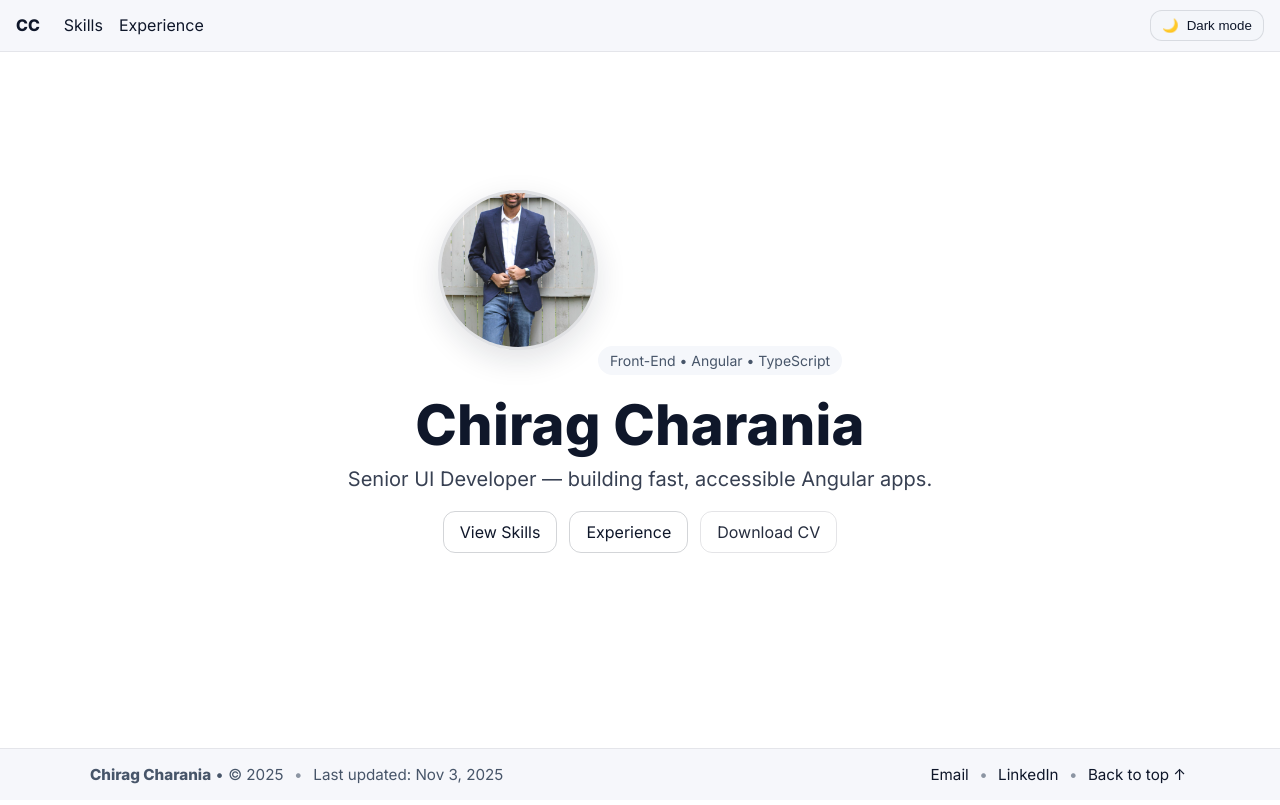
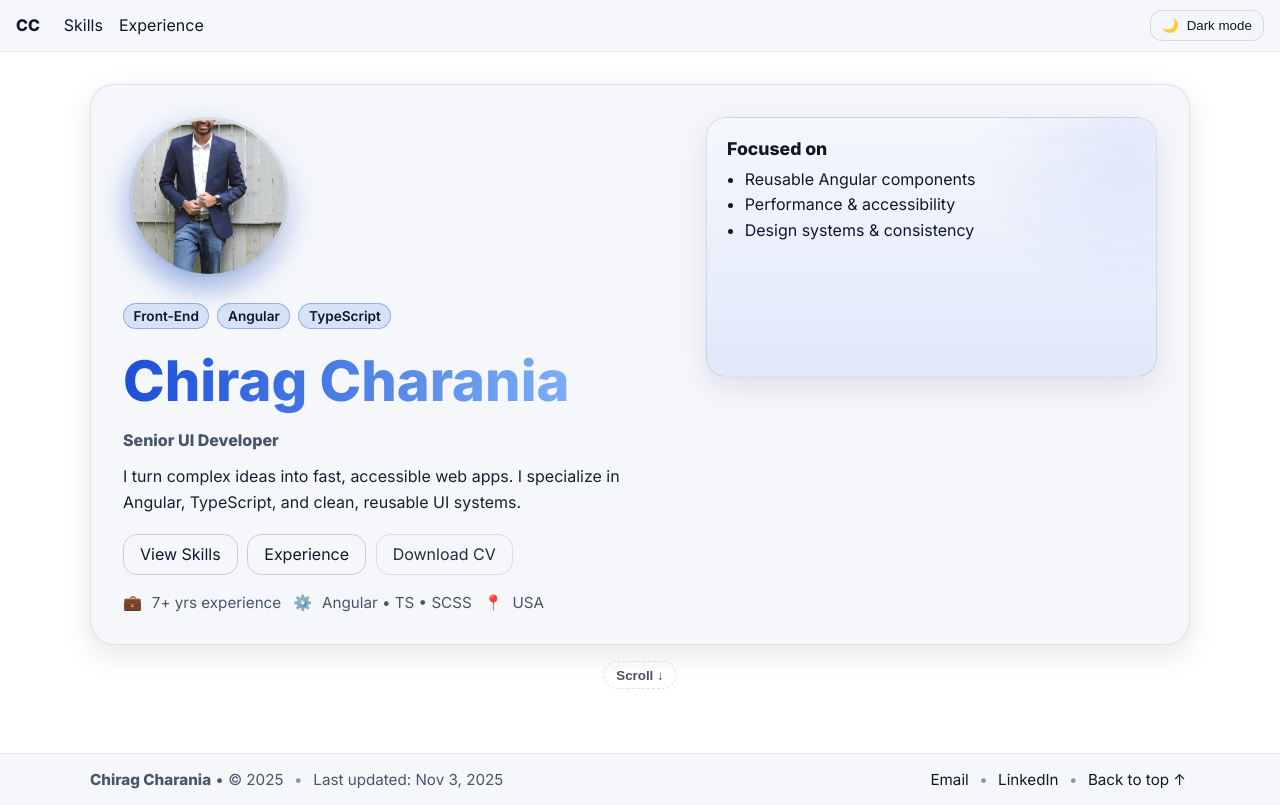
Before and after one commit to chiragcharania/chirag-portfolio, an Angular app: page / in a window 1280 px wide. Built offline with nearby package versions, Linux system fonts and the light colour scheme.

Commit message:
Home page redesign

```diff
--- a/src/app/pages/home/home.component.html
+++ b/src/app/pages/home/home.component.html
@@ -1,17 +1,58 @@
-<main class="hero">
-    <div class="hero__inner">
-        <img class="hero__avatar" src="assets/headshot.jpg" alt="Chirag Charania headshot" width="160" height="160" />
-        <div class="hero__tag">Front-End • Angular • TypeScript</div>
-        <h1 class="hero__title">Chirag Charania</h1>
-        <p class="hero__subtitle">Senior UI Developer — building fast, accessible Angular apps.</p>
+<main class="home">
+    <section class="hero-card fade-in">
+        <div class="hero-left">
+            <div class="avatar-wrap">
+                <span class="avatar-halo" aria-hidden="true"></span>
+                <img class="hero__avatar" src="assets/headshot.jpg" alt="Chirag Charania headshot" width="160"
+                    height="160" />
+            </div>
 
-        <div class="hero__cta">
-            <a class="btn" routerLink="/skills">View Skills</a>
-            <a class="btn" routerLink="/experience">Experience</a>
-            <a class="btn btn--ghost" href="assets/Chirag-Charania-Updated-Resume.pdf" target="_blank" rel="noopener">
-                Download CV
-            </a>
+            <div class="hero-tags">
+                <span class="tag">Front-End</span>
+                <span class="tag">Angular</span>
+                <span class="tag">TypeScript</span>
+            </div>
+
+            <h1 class="hero-title">Chirag Charania</h1>
+            <p class="hero-kicker">Senior UI Developer</p>
+
+            <p class="hero-summary">
+                I turn complex ideas into fast, accessible web apps. I specialize in Angular, TypeScript, and clean,
+                reusable UI systems.
+            </p>
+
+            <div class="hero-cta">
+                <a class="btn" routerLink="/skills">View Skills</a>
+                <a class="btn" routerLink="/experience">Experience</a>
+                <a class="btn btn--ghost" href="assets/Chirag-Charania-Updated-Resume.pdf" target="_blank"
+                    rel="noopener">Download CV</a>
+            </div>
+
+            <ul class="hero-stats" aria-label="Quick facts">
+                <li><span aria-hidden="true">💼</span> 7+ yrs experience</li>
+                <li><span aria-hidden="true">⚙️</span> Angular • TS • SCSS</li>
+                <li><span aria-hidden="true">📍</span> USA</li>
+            </ul>
         </div>
 
-    </div>
+        <div class="hero-right">
+            <!-- Accent block mimicking the cozy card imagery from the reference -->
+            <div class="accent-card">
+                <div class="accent-ring"></div>
+                <div class="accent-content">
+                    <h3>Focused on</h3>
+                    <ul>
+                        <li>Reusable Angular components</li>
+                        <li>Performance & accessibility</li>
+                        <li>Design systems & consistency</li>
+                    </ul>
+                </div>
+            </div>
+        </div>
+    </section>
+
+    <!-- Optional scroll hint -->
+    <button class="scroll-hint" (click)="scrollDown()" aria-label="Scroll down">
+        <span>Scroll</span> ↓
+    </button>
 </main>
--- a/src/app/pages/home/home.component.scss
+++ b/src/app/pages/home/home.component.scss
@@ -1,96 +1,239 @@
-.hero {
-    min-height: 75dvh;
-    display: grid;
-    place-items: center;
-    padding: 3.5rem 2rem 1rem;
-    background: var(--bg);
-    color: var(--fg);
+/* Page wrapper with soft background padding */
+.home {
+    padding: clamp(1rem, 3vw, 2rem) 1rem;
 }
 
-.hero__inner {
-    text-align: center;
-    max-width: 820px;
+/* Cozy split hero “card” */
+.hero-card {
+    max-width: 1100px;
+    margin: 0 auto;
+    background: var(--card);
+    border: 1px solid var(--border);
+    border-radius: 24px;
+    box-shadow: var(--elev);
+    display: grid;
+    grid-template-columns: 1.1fr .9fr;
+    gap: clamp(1rem, 3vw, 2rem);
+    padding: clamp(1rem, 3vw, 2rem);
+}
+
+@media (max-width: 900px) {
+    .hero-card {
+        grid-template-columns: 1fr;
+    }
+}
+
+/* Left panel */
+.hero-left {
+    display: grid;
+    align-content: start;
+    gap: .9rem;
+}
+
+.avatar-wrap {
+    position: relative;
+    display: inline-grid;
+    place-items: center;
+    width: 172px;
+    height: 172px;
+}
+
+.avatar-halo {
+    position: absolute;
+    inset: 0;
+    border-radius: 50%;
+    filter: blur(12px);
+    background: conic-gradient(from 0deg,
+            color-mix(in oklab, var(--accent) 65%, transparent),
+            transparent 55%,
+            color-mix(in oklab, var(--accent) 65%, transparent));
+    animation: spin 9s linear infinite;
+    opacity: .55;
+}
+
+@keyframes spin {
+    to {
+        transform: rotate(360deg);
+    }
 }
 
 .hero__avatar {
+    position: relative;
+    z-index: 1;
     width: 160px;
     height: 160px;
     border-radius: 50%;
     object-fit: cover;
-    border: 3px solid color-mix(in oklab, var(--fg) 12%, transparent);
-    box-shadow: 0 10px 30px color-mix(in oklab, var(--fg) 12%, transparent);
-    margin-bottom: 1rem;
+    border: 3px solid var(--border);
+    box-shadow: var(--elev);
 }
 
-.hero__tag {
-    display: inline-block;
-    padding: .375rem .75rem;
-    border-radius: 999px;
-    background: var(--card);
-    color: var(--muted);
-    font-size: .875rem;
-    margin-bottom: 1rem;
+.hero-tags {
+    display: flex;
+    gap: .5rem;
+    flex-wrap: wrap;
 }
 
-.hero__title {
-    font-size: clamp(2rem, 5.5vw, 3.5rem);
-    margin: 0 0 .5rem;
-    font-weight: 800;
+.tag {
+    background: color-mix(in oklab, var(--accent) 14%, transparent);
+    border: 1px solid color-mix(in oklab, var(--accent) 40%, transparent);
+    padding: .25rem .6rem;
+    border-radius: 999px;
+    font-weight: 600;
+    font-size: .85rem;
 }
 
-.hero__subtitle {
-    font-size: clamp(1rem, 2.8vw, 1.25rem);
-    color: color-mix(in oklab, var(--fg) 75%, #9aa3b2);
-    margin: 0 0 1.25rem;
+.hero-title {
+    font-size: clamp(2.25rem, 6vw, 3.5rem);
+    margin: .25rem 0 0;
+    background: linear-gradient(90deg, var(--accent-700), var(--accent-300));
+    background-clip: text;
+    -webkit-background-clip: text;
+    color: transparent;
+    -webkit-text-fill-color: transparent;
+    animation: gradientShift 6s ease-in-out infinite alternate;
 }
 
-.hero__cta {
-    display: inline-flex;
-    gap: .75rem;
-    flex-wrap: wrap;
-    justify-content: center;
+@keyframes gradientShift {
+    0% {
+        background-position: 0% 50%;
+    }
+
+    100% {
+        background-position: 100% 50%;
+    }
 }
 
-.btn {
-    border: 1px solid color-mix(in oklab, var(--fg) 18%, transparent);
-    color: var(--fg);
-    text-decoration: none;
-    padding: .6rem 1rem;
-    border-radius: .75rem;
+.hero-kicker {
+    color: var(--muted);
+    font-weight: 700;
+    margin: 0;
 }
 
-.btn--primary {
-    border-color: var(--accent);
-    background: color-mix(in oklab, var(--accent) 20%, transparent);
+.hero-summary {
+    color: color-mix(in oklab, var(--fg) 85%, var(--muted));
+    line-height: 1.6;
+    margin: 0;
 }
 
-.hero__title {
-    letter-spacing: .2px;
+.hero-cta {
+    display: flex;
+    gap: .6rem;
+    flex-wrap: wrap;
+    margin-top: .25rem;
 }
 
-.hero__subtitle {
-    opacity: .95;
-}
-
-.btn--primary {
-    box-shadow: 0 4px 18px color-mix(in oklab, var(--accent) 24%, transparent);
-}
-
-.btn--primary:hover {
-    box-shadow: 0 6px 22px color-mix(in oklab, var(--accent) 32%, transparent);
-}
-
-/* CTA polish on Home */
-.hero__cta .btn {
-}
-
-.hero__cta .btn--ghost {
+.btn--ghost {
     background: transparent;
     border-color: color-mix(in oklab, var(--fg) 12%, transparent);
     opacity: .9;
 }
 
-.hero__cta .btn--ghost:hover {
+.btn--ghost:hover {
     background: color-mix(in oklab, var(--card) 85%, transparent);
     opacity: 1;
 }
+
+.hero-stats {
+    list-style: none;
+    padding: 0;
+    margin: .25rem 0 0;
+    display: flex;
+    gap: .75rem;
+    flex-wrap: wrap;
+    color: var(--muted);
+    font-size: .95rem;
+}
+
+.hero-stats li span {
+    margin-right: .35rem;
+}
+
+/* Right panel: accent “info” card (visual echo of Dribbble sample) */
+.hero-right {
+    display: grid;
+    align-content: start;
+}
+
+.accent-card {
+    position: relative;
+    border: 1px solid var(--border);
+    background: linear-gradient(180deg,
+            color-mix(in oklab, var(--card) 95%, transparent),
+            color-mix(in oklab, var(--accent) 10%, transparent));
+    box-shadow: var(--elev);
+    border-radius: 20px;
+    padding: clamp(1rem, 3vw, 1.25rem);
+    min-height: 260px;
+    overflow: hidden;
+}
+
+.accent-ring {
+    position: absolute;
+    width: 500px;
+    height: 500px;
+    right: -220px;
+    top: -220px;
+    border-radius: 50%;
+    background: radial-gradient(closest-side, color-mix(in oklab, var(--accent) 18%, transparent), transparent 60%);
+    filter: blur(6px);
+    opacity: .5;
+    pointer-events: none;
+}
+
+.accent-content {
+    position: relative;
+    z-index: 1;
+}
+
+.accent-content h3 {
+    margin: 0 0 .5rem;
+    font-size: 1.1rem;
+}
+
+.accent-content ul {
+    margin: 0;
+    padding-left: 1.1rem;
+    line-height: 1.6;
+}
+
+/* Scroll hint */
+.scroll-hint {
+    display: inline-block;
+    margin: 1rem auto 0;
+    left: 50%;
+    transform: translateX(-50%);
+    position: relative;
+    background: transparent;
+    border: 1px dashed color-mix(in oklab, var(--fg) 16%, transparent);
+    color: var(--fg);
+    border-radius: 999px;
+    padding: .35rem .75rem;
+    cursor: pointer;
+    font-weight: 600;
+    opacity: .75;
+    transition: opacity .15s var(--ease), transform .15s var(--ease), border-color .15s var(--ease);
+}
+
+.scroll-hint:hover {
+    opacity: 1;
+    transform: translate(-50%, 1px);
+    border-color: color-mix(in oklab, var(--accent) 32%, transparent);
+}
+
+/* Subtle entrance */
+.fade-in {
+    animation: heroFade .45s ease-out both;
+}
+
+@keyframes heroFade {
+    from {
+        opacity: 0;
+        transform: translateY(8px);
+    }
+
+    to {
+        opacity: 1;
+        transform: none;
+    }
+}
--- a/src/app/pages/home/home.component.ts
+++ b/src/app/pages/home/home.component.ts
@@ -9,4 +9,14 @@ import { RouterLink } from '@angular/router';
   templateUrl: './home.component.html',
   styleUrls: ['./home.component.scss']
 })
-export class HomeComponent {}
+export class HomeComponent {
+
+  // Smoothly scrolls down one viewport height
+  scrollDown(): void {
+    window.scrollTo({
+      top: window.innerHeight - 120,
+      behavior: 'smooth'
+    });
+  }
+
+}
```
